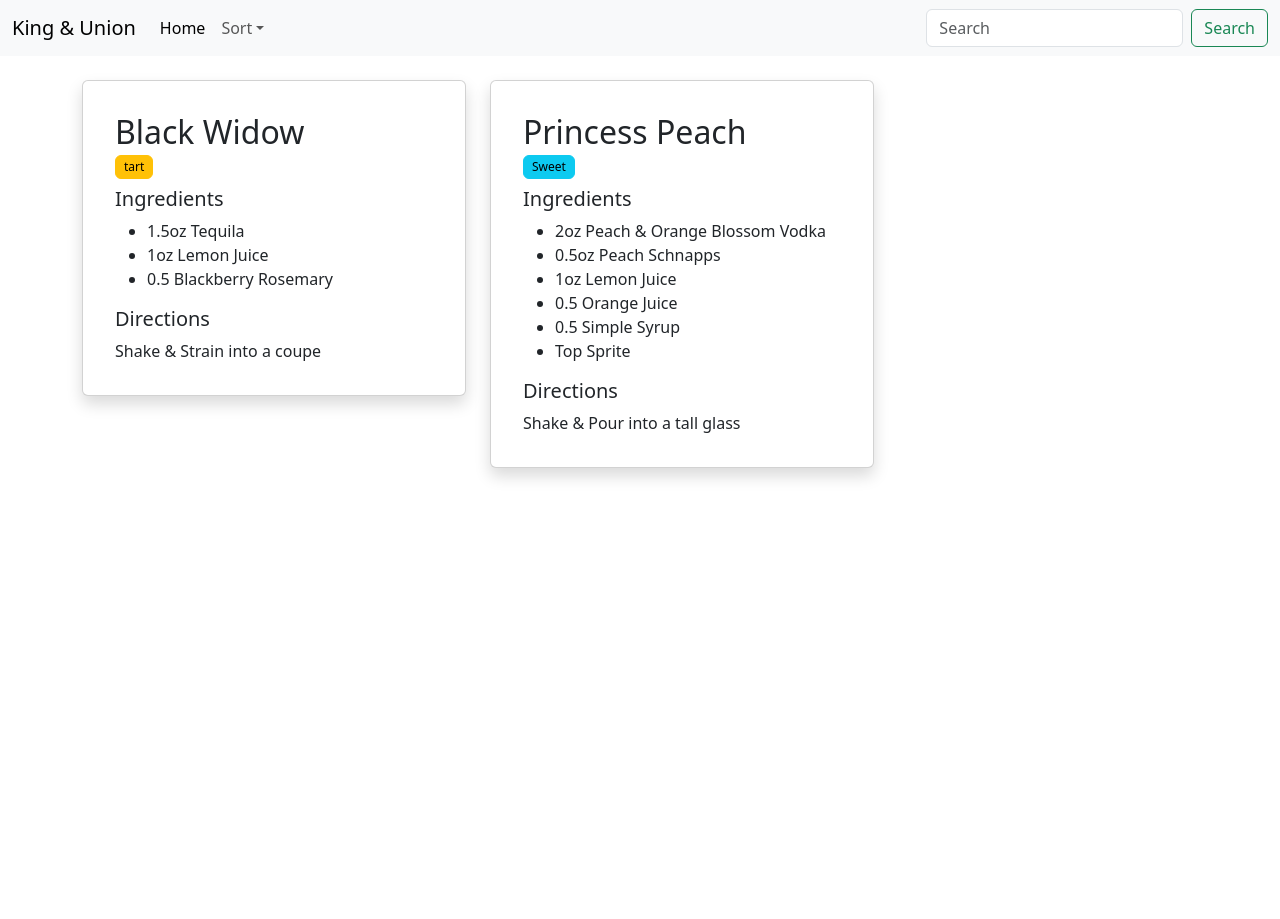
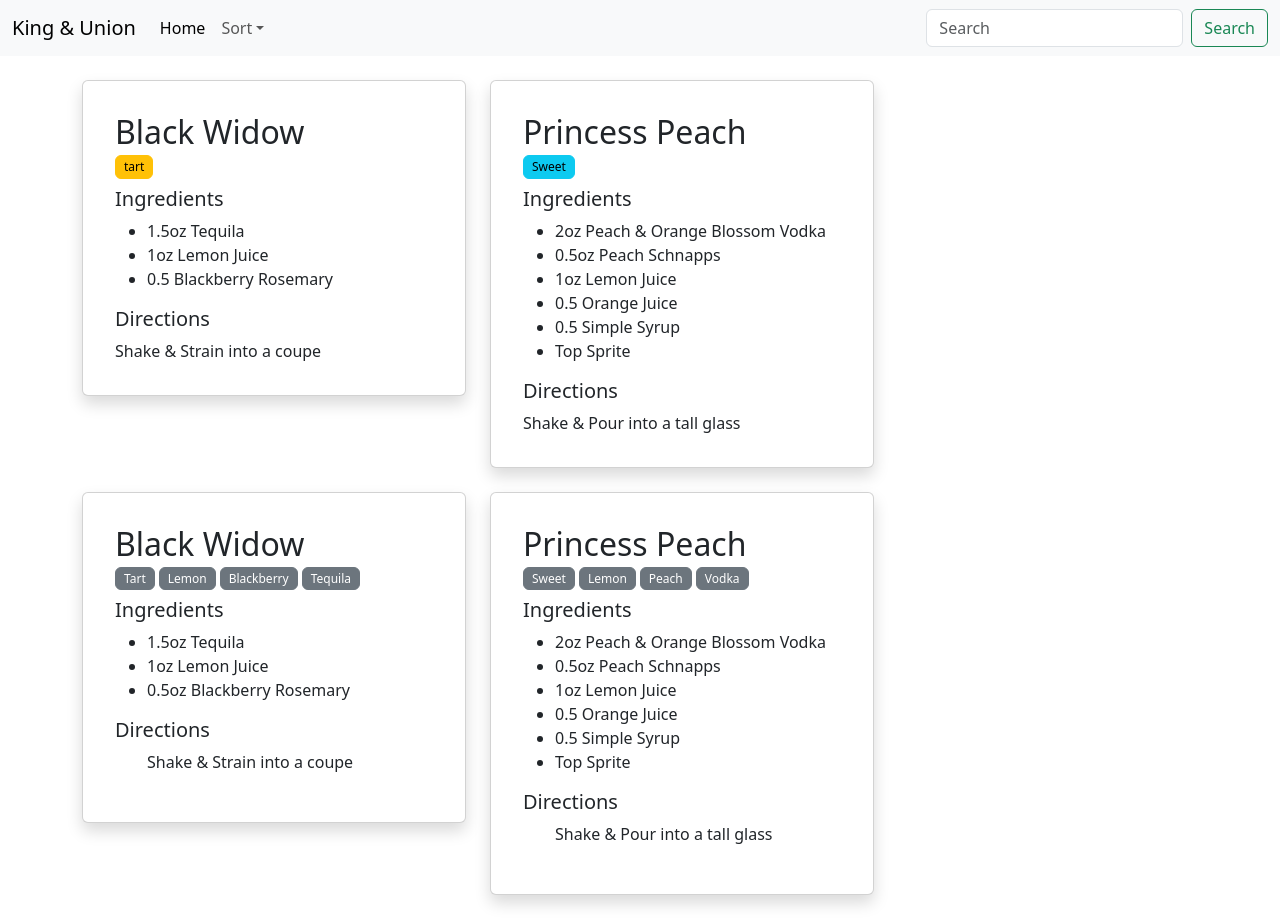
Before and after one commit to MediumlySalted/digital-bar-recipe-book, a plain HTML site: page index.html in a window 1280 px wide. Before the commit the page ends 800 px from the top, so only its background shows below. Drawn offline with nearby package versions, Linux system fonts and the light colour scheme.

Commit message:
Finished JS for placing elements and added tags for data

```diff
--- a/index.html
+++ b/index.html
@@ -40,10 +40,10 @@
     <br>
 
     <div class="container">
-        <div class="row row-cols-auto">
+    <div class="row row-cols-auto" id="mainContainer">
         <div class="col">
           <div class="card shadow p-3 mb-4 bg-body rounded" style="width: 24rem;">
-                    <div class="card-body" id="recipe">
+            <div class="card-body" id="recipe0">
               <h2 class="card-title" style="margin-bottom: .25rem;">Black Widow</h2>
               <p class="btn btn-warning" style="--bs-btn-padding-y: .1rem; --bs-btn-padding-x: .5rem; --bs-btn-font-size: .75rem; margin-bottom: .5rem;">tart</p>
               <h5 class="card-text">Ingredients</h5>
@@ -59,7 +59,7 @@
         </div>
         <div class="col">
           <div class="card shadow p-3 mb-4 bg-body rounded" style="width: 24rem;">
-                    <div class="card-body" id="recipe">
+            <div class="card-body" id="recipe1">
               <h2 class="card-title" style="margin-bottom: .25rem;">Princess Peach</h2>
               <p class="btn btn-info" style="--bs-btn-padding-y: .1rem; --bs-btn-padding-x: .5rem; --bs-btn-font-size: .75rem; margin-bottom: .5rem;">Sweet</p>
               <h5 class="card-text">Ingredients</h5>
@@ -80,13 +80,8 @@
     </div>
 
     <script src="https://cdn.jsdelivr.net/npm/bootstrap@5.3.3/dist/js/bootstrap.bundle.min.js" integrity="sha384-YvpcrYf0tY3lHB60NNkmXc5s9fDVZLESaAA55NDzOxhy9GkcIdslK1eN7N6jIeHz" crossorigin="anonymous"></script>
-    <script src="https://cdn.jsdelivr.net/npm/@popperjs/core@2.11.8/dist/umd/popper.min.js" integrity="sha384-I7E8VVD/ismYTF4hNIPjVp/Zjvgyol6VFvRkX/vR+Vc4jQkC+hVqc2pM8ODewa9r" crossorigin="anonymous"></script>
-    <script src="https://cdn.jsdelivr.net/npm/bootstrap@5.3.3/dist/js/bootstrap.min.js" integrity="sha384-0pUGZvbkm6XF6gxjEnlmuGrJXVbNuzT9qBBavbLwCsOGabYfZo0T0to5eqruptLy" crossorigin="anonymous"></script>
 
-    <script>
-
-
-    </script>
+    <script src="index.js"></script>
 
   </body>
 </html>
--- /dev/null
+++ b/index.js
@@ -0,0 +1,80 @@
+let recipes = [
+    {
+        "name": "Black Widow",
+        "tags": [
+            "Tart",
+            "Lemon",
+            "Blackberry",
+            "Tequila"
+        ],
+        "ingredients": [
+            "1.5oz Tequila",
+            "1oz Lemon Juice",
+            "0.5oz Blackberry Rosemary"
+        ],
+        "directions": [
+            "Shake & Strain into a coupe"
+        ]
+    },
+    {
+        "name": "Princess Peach",
+        "tags": [
+            "Sweet",
+            "Lemon",
+            "Peach",
+            "Vodka"
+        ],
+        "ingredients": [
+            "2oz Peach & Orange Blossom Vodka",
+            "0.5oz Peach Schnapps",
+            "1oz Lemon Juice",
+            "0.5 Orange Juice",
+            "0.5 Simple Syrup",
+            "Top Sprite"
+        ],
+        "directions": [
+            "Shake & Pour into a tall glass"
+        ]
+    },
+]
+
+let seedCount = 2
+let i = 0
+let mainContainer = document.getElementById("mainContainer")
+recipes.forEach( function(recipe) {
+    let recipeCardFormat = `
+    <div class="card shadow p-3 mb-4 bg-body rounded" style="width: 24rem;">
+        <div class="card-body" id="recipe${i+seedCount}">
+            <h2 class="card-title" style="margin-bottom: .25rem;">${recipe.name}</h2>
+            <div id="tags${i+seedCount}"></div>
+            <h5 class="card-text">Ingredients</h5>
+            <ul id="ingredients${i+seedCount}"></ul>
+            <h5 class="card-text">Directions</h5>
+            <ul id="directions${i+seedCount}" style="list-style-type: none;"></ul>
+        </div>
+    </div>
+    `
+    // places the recipe card
+    let recipeEl = document.createElement('div')
+    recipeEl.setAttribute('class', 'col')
+    recipeEl.innerHTML = recipeCardFormat
+    mainContainer.appendChild(recipeEl)
+
+    // places the tags
+    let tagsEl = document.getElementById(`tags${i+seedCount}`)
+    recipe.tags.forEach( function(tag) {
+        tagsEl.innerHTML += `<p class="btn btn-secondary" style="--bs-btn-padding-y: .1rem; --bs-btn-padding-x: .5rem; --bs-btn-font-size: .75rem; margin-bottom: .5rem; margin-right: .25rem;">${tag}</p>`
+    })
+
+    // places the ingredients
+    let ingredientsEl = document.getElementById(`ingredients${i+seedCount}`)
+    recipe.ingredients.forEach( function(ingredient) {
+        ingredientsEl.innerHTML += `<li><p class="card-text">${ingredient}</p></li>`
+    })
+    // places the directions
+    let directionsEl = document.getElementById(`directions${i+seedCount}`)
+    recipe.directions.forEach( function(direction) {
+        directionsEl.innerHTML += `<li><p class="card-text">${direction}</p></li>`
+    })
+    i += 1
+})
```
Lines whose indentation alone changed are shown as unchanged.
